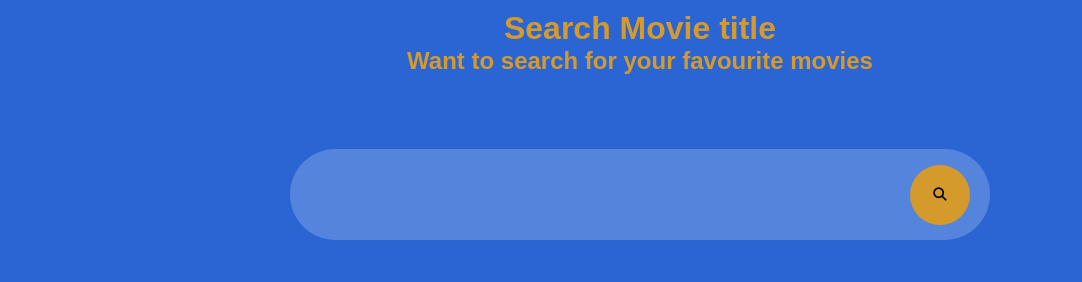
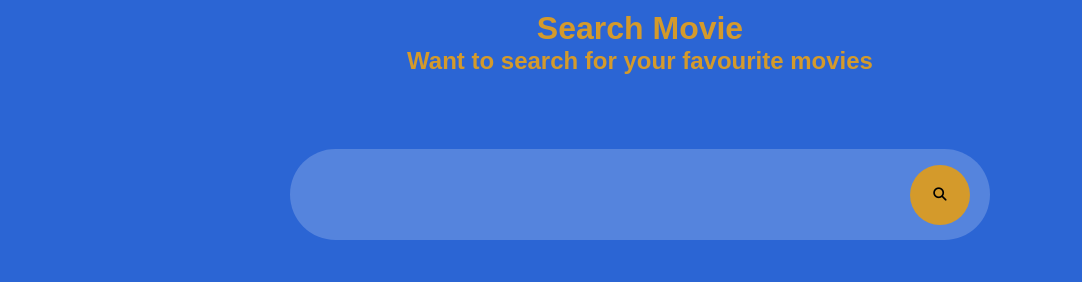
Before and after one commit to JG-Mike/movie-website-phase1-first-project, a plain HTML site: page index.html in a window 1280 px wide. Shown: the top 282 px of the page, without its empty margins (0-1082 px from the left). Drawn offline with Linux system fonts and the light colour scheme; no server answers.

Commit message:
testing if github pages is working

```diff
--- a/index.html
+++ b/index.html
@@ -11,7 +11,7 @@
 <body>
     <!-- header div -->
     <div class="header">
-        <h1>Search Movie title</h1>
+        <h1>Search Movie </h1>
     <h2>Want to search for your favourite movies</h2>
     </div>
 
```
